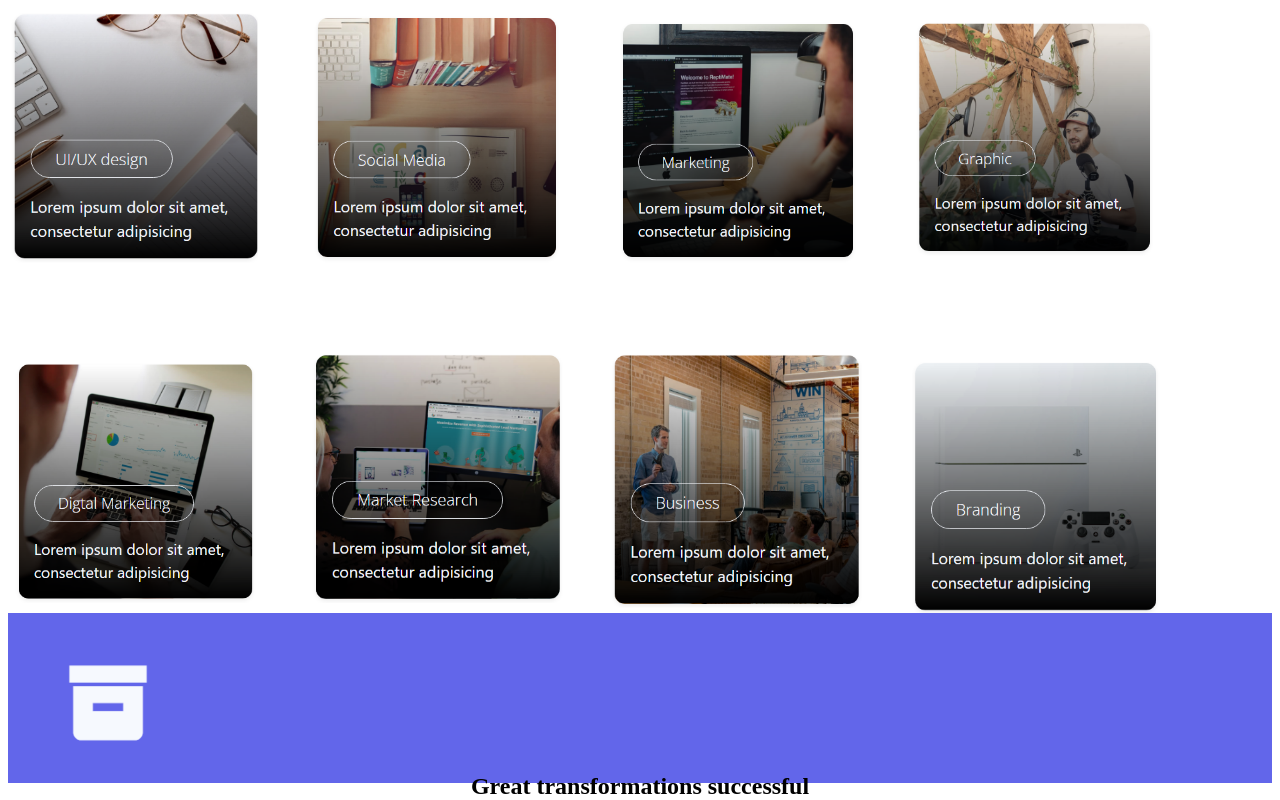
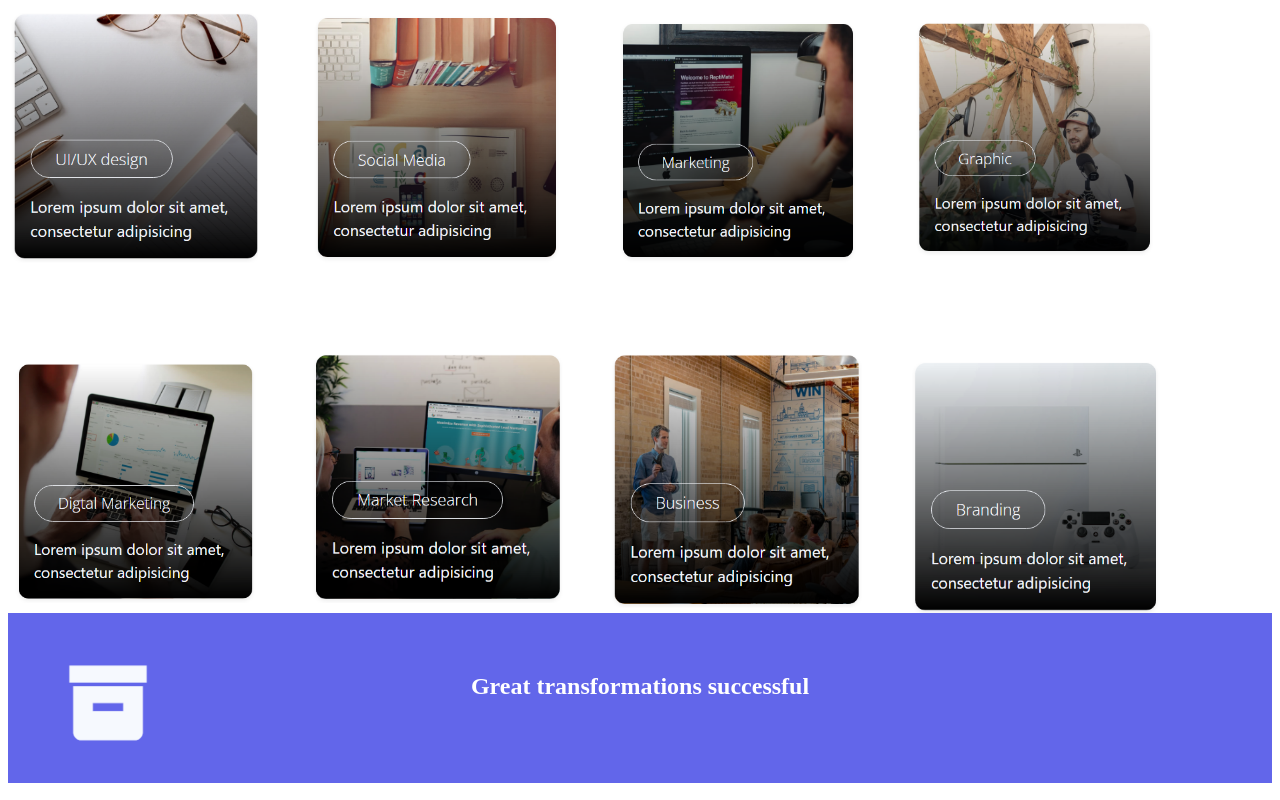
Before and after one commit to Estapesta/PurpleBuzz-HTML-Exam, a plain HTML site: page index.html in a window 1280 px wide. Shown: the part 1175-1975 px from the top of the page. Drawn offline with Linux system fonts and the light colour scheme.

Commit message:
fixed text

```diff
--- a/style.css
+++ b/style.css
@@ -169,4 +169,6 @@ height: 260px;
     }
     .text5{
         text-align: center;
+        color: white;
+        margin-top: -100px;
     }
```
